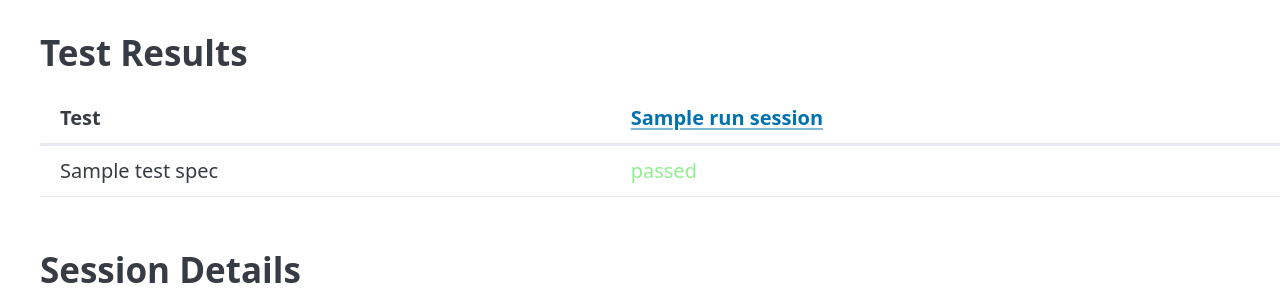
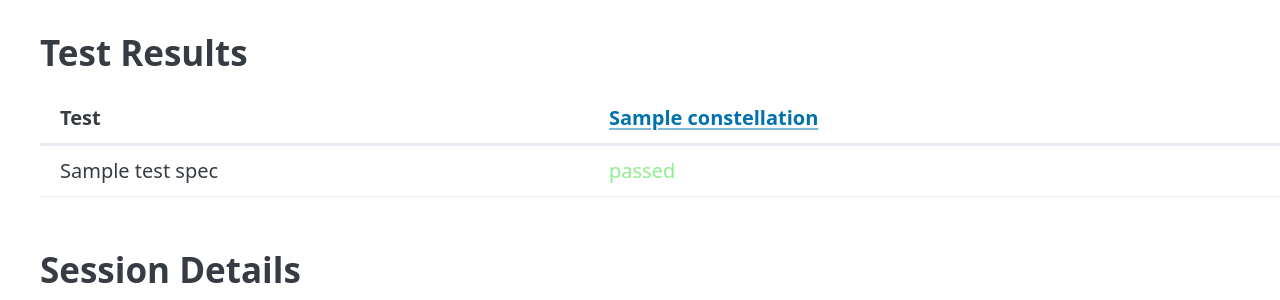
Before and after one commit to fediverse-devnet/feditest, a Python web app: template src/feditest/templates/report.jinja2 in a window 1280 px wide. Shown: the part 443-743 px from the top of the page. Run offline with Jinja, Linux system fonts and the light colour scheme; the template is opened without the code that fills it: most values are stand-ins (such as "Sample title", 1, 10 or a date in 2020); some libraries are stand-ins or nearby versions.

Commit message:
Used constellation name, if any, for text matrix column headers

```diff
--- a/src/feditest/templates/session_details.jinja2
+++ b/src/feditest/templates/session_details.jinja2
@@ -1,7 +1,9 @@
 
 <div class="sessions">
     {% for run_session, plan_session in sessions %}
-    <div class="session" id="{{ run_session.name }}">
+    {%- set session_id = plan_session.constellation.name %}
+    {%- if not session_id %}{%- set session_id = run_session.name %}{%- endif %}
+    <div class="session" id="{{ session_id }}">
         <div class="name">{{ run_session.name }}</div>
         <div class="constellation">
             {% set constellation = plan_session.constellation -%}
--- a/src/feditest/templates/test_matrix.jinja2
+++ b/src/feditest/templates/test_matrix.jinja2
@@ -4,11 +4,13 @@
         <tr>
             <th>Test</th>
             {%- for run_session, plan_session in sessions %}
+            {%- set name = plan_session.constellation.name %}
+            {%- if not name %}{% set name = run_session.name %}{%- endif %}
             <th>
                 {%- if session_links -%}
-                <a href="#{{ run_session.name }}">{{ run_session.name }}</a>
+                <a href="#{{ name }}">{{ name }}</a>
                 {%- else -%}
-                {{ run_session.name }}
+                {{ name }}
                 {%- endif -%}
             </th>
             {%- endfor %}
@@ -18,15 +20,17 @@
         {% for test_spec in all_tests -%}
         <tr>
             <td class="name">{{ test_spec.name }}</td>
-            {%- for run_session, plan_session in sessions -%}
-                {% set problem = get_problem(run_session, test_spec) -%}
-                {% if test_spec.disabled -%}
-                    {% set status = "skipped" -%}
-                {% elif problem -%}
-                    {% set status = "failed" -%}
-                {% else -%}
-                    {% set status = "passed" -%}
-                {% endif %}
+            {%- for run_session, plan_session in sessions %}
+                {%- set name = plan_session.constellation.name %}
+                {%- if not name %}{%- set name = run_session.name %}{%- endif %}
+                {%- set problem = get_problem(run_session, test_spec) %}
+                {%- if test_spec.disabled %}
+                    {%- set status = "skipped" %}
+                {%- elif problem %}
+                    {%- set status = "failed" %}
+                {%- else %}
+                    {%- set status = "passed" %}
+                {%- endif %}
             <td class="status {{ status }}">{{ status }}</td>
             {%- endfor %}
         </tr>
```
